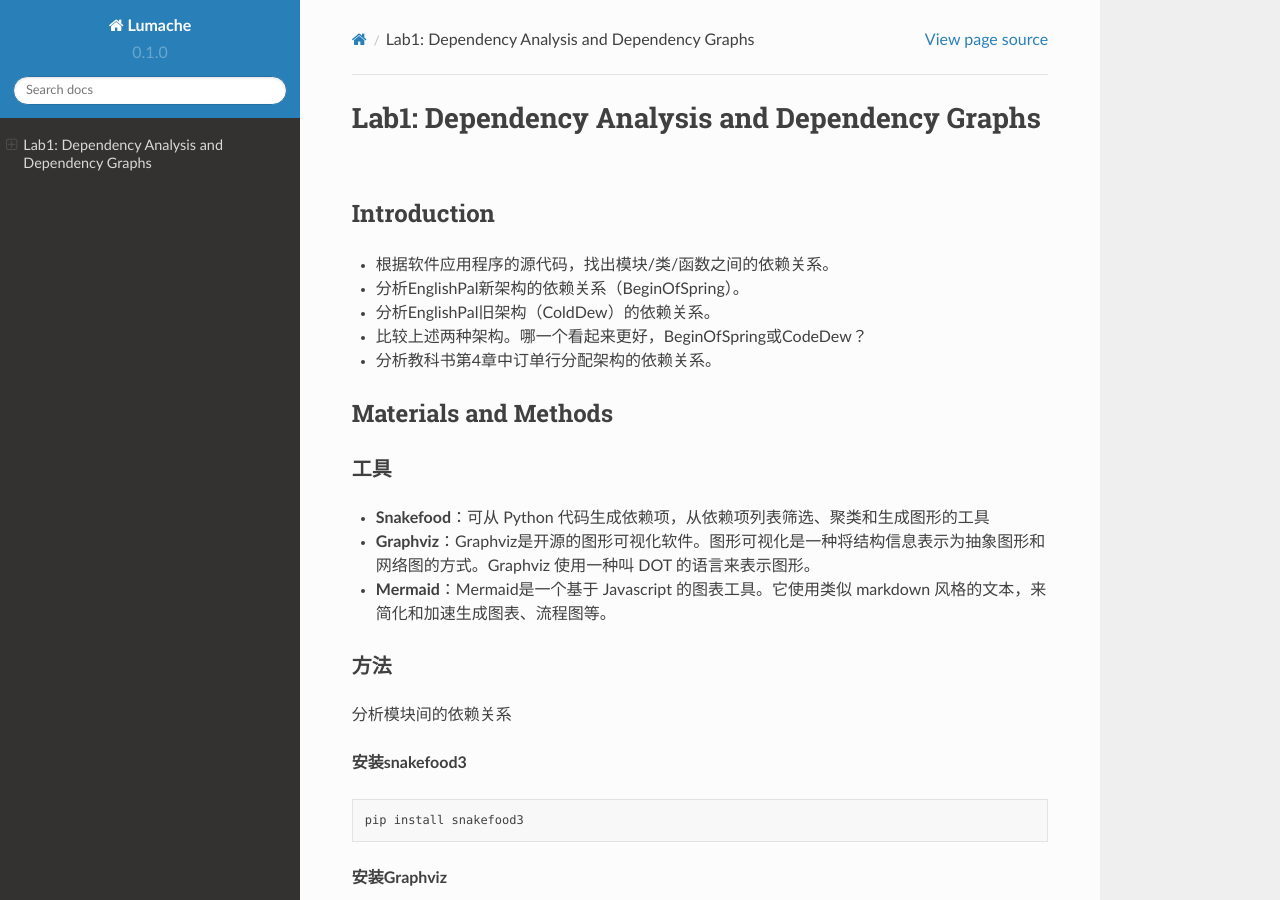
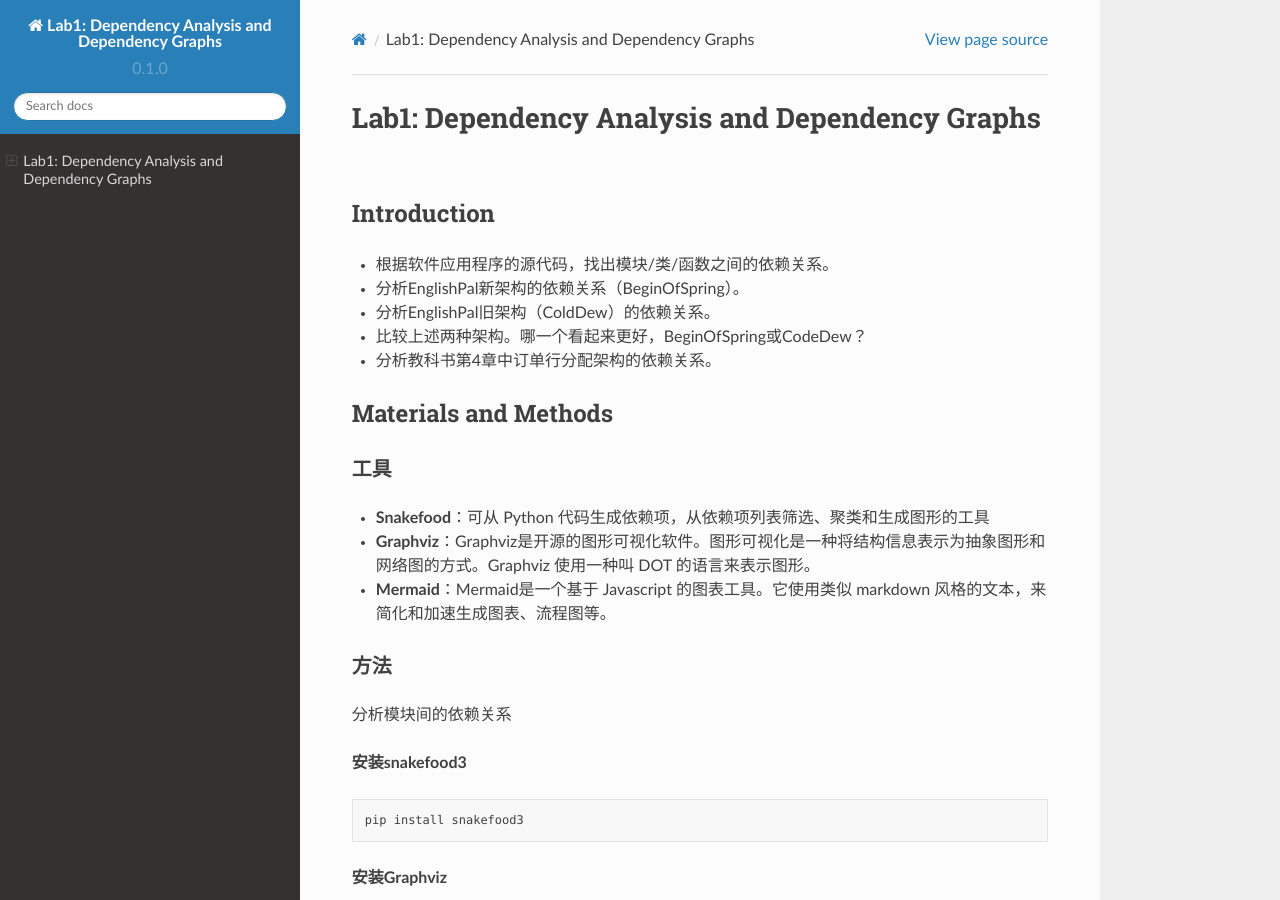
Before and after one commit to MelodyMin/Lab1-Report, a Sphinx documentation site: the page built from docs/source/index.rst, in a window 1280 px wide and 900 px high. Built offline with Sphinx 7.4.7 and the Read the Docs theme 2.0.0, drawn with Linux system fonts in a browser that asks for light colours.

Commit message:
Update conf.py

```diff
--- a/docs/source/conf.py
+++ b/docs/source/conf.py
@@ -2,9 +2,9 @@
 
 # -- Project information
 
-project = 'Lumache'
+project = 'Lab1: Dependency Analysis and Dependency Graphs'
 copyright = '2021, Graziella'
-author = 'Graziella'
+author = '刘奕秀 李敏 吴佩媛'
 
 release = '0.1'
 version = '0.1.0'
```
